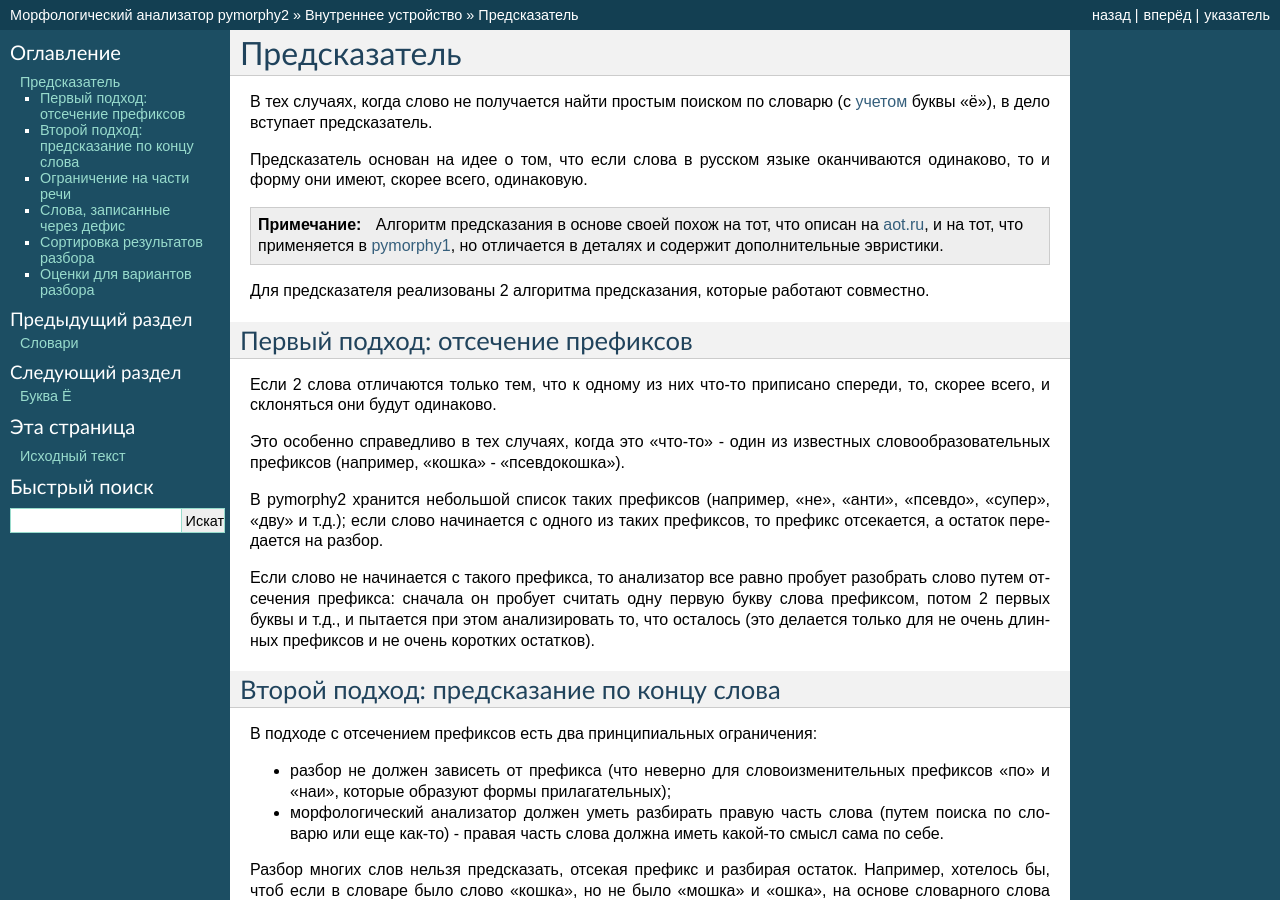
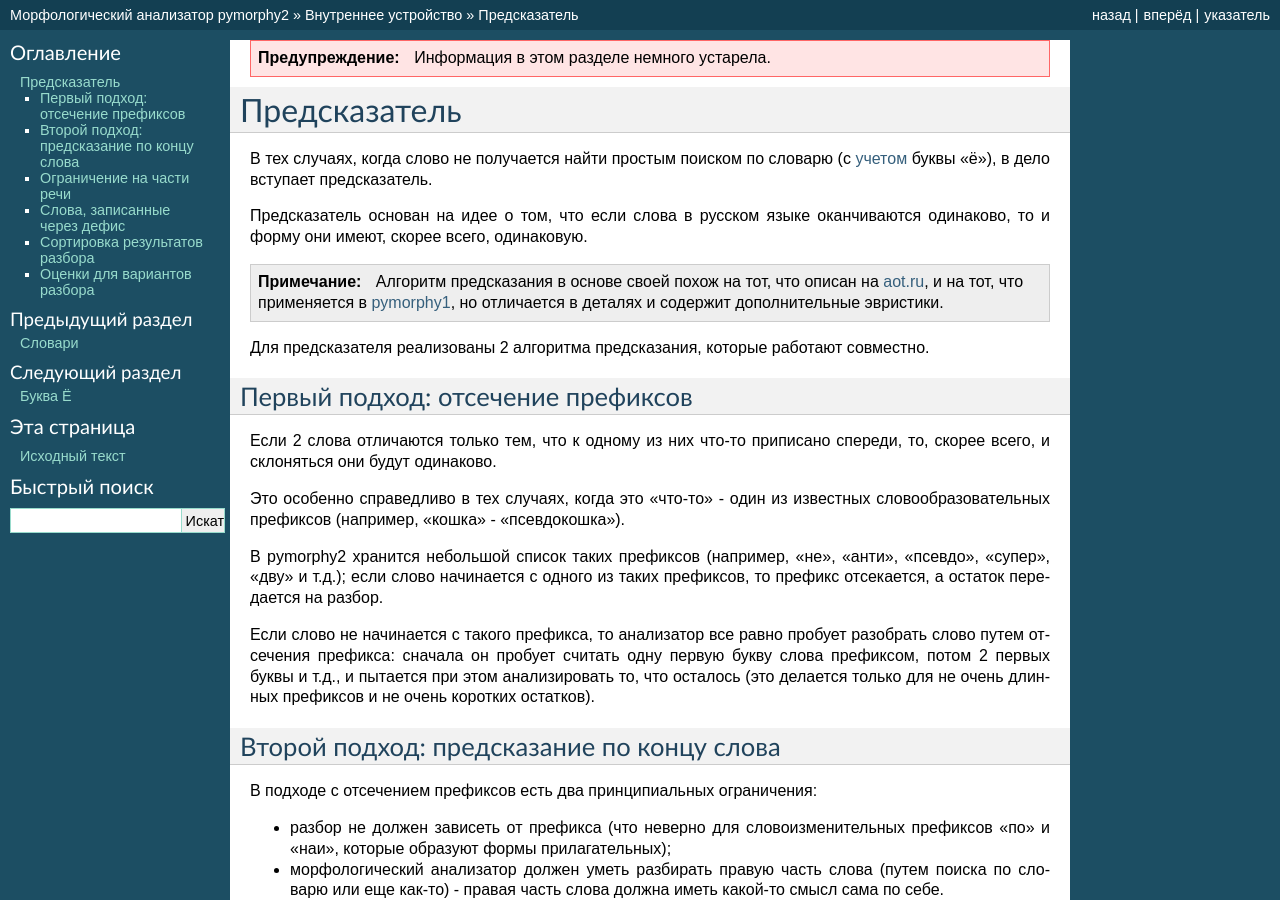
Before and after one commit to pymorphy2/pymorphy2, a Sphinx documentation site: the page built from docs/internals/prediction.rst, in a window 1280 px wide and 900 px high. Built offline with Sphinx 7.4.7, drawn with Linux system fonts in a browser that asks for light colours.

```diff
--- a/docs/internals/prediction.rst
+++ b/docs/internals/prediction.rst
@@ -1,5 +1,9 @@
 
 .. _prediction:
+
+.. warning::
+
+    Информация в этом разделе немного устарела.
 
 Предсказатель
 =============
```
